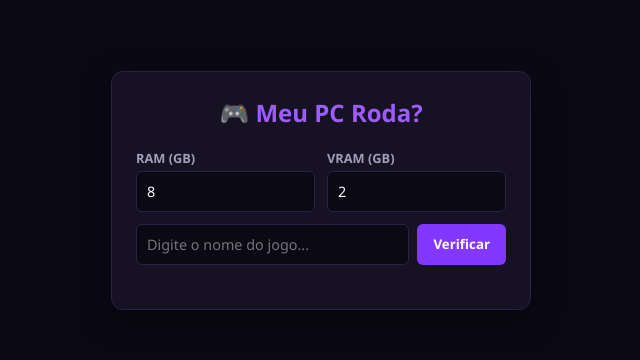
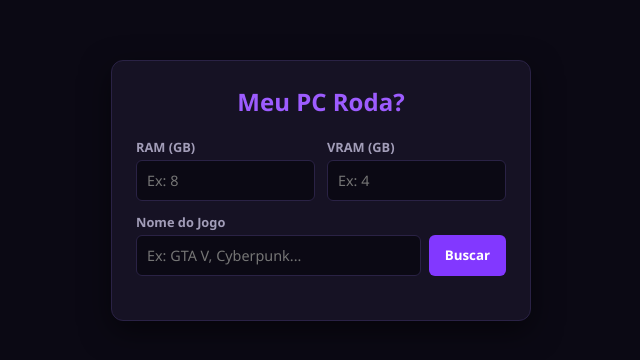
Before and after one commit to Tgfusiei/trabalho-abade, a plain HTML site: page index.html in a window 1280 px wide. Shown: the part 210-570 px from the top of the page, without its empty margins (319-959 px from the left). Drawn offline with Linux system fonts and the light colour scheme.

Commit message:
Atualizar o index.html

```diff
--- a/index.html
+++ b/index.html
@@ -8,38 +8,40 @@
 </head>
 <body>
 
-  <main class="card">
-    <h1>🎮 Meu PC Roda?</h1>
+  <div class="card">
+    <h1>Meu PC Roda?</h1>
 
-    <!-- Hardware do Usuário -->
     <div class="inputs-grid">
       <div class="input-group">
         <label for="ram">RAM (GB)</label>
-        <input type="number" id="ram" value="8" min="1">
+        <input type="number" id="ram" placeholder="Ex: 8" min="1">
       </div>
       <div class="input-group">
         <label for="vram">VRAM (GB)</label>
-        <input type="number" id="vram" value="2" min="1">
+        <input type="number" id="vram" placeholder="Ex: 4" min="0">
       </div>
     </div>
 
-    <!-- Busca de Jogo -->
-    <div class="search-group">
-      <input type="text" id="game-search" placeholder="Digite o nome do jogo..." autocomplete="off">
-      <button id="btn-search">Verificar</button>
+    <div class="input-group">
+      <label for="game-search">Nome do Jogo</label>
+      <div class="search-group">
+        <input type="text" id="game-search" placeholder="Ex: GTA V, Cyberpunk...">
+        <button id="btn-search">Buscar</button>
+      </div>
+      <!-- Texto de erro discreto -->
+      <span id="error-message" class="error-text hidden">Por favor, digite um nome válido.</span>
     </div>
 
-    <!-- Resultado -->
     <div id="result-container" class="result-box hidden">
-      <h2 id="game-title">--</h2>
+      <h2 id="game-title"></h2>
+      <div id="status-badge" class="badge"></div>
       <img id="game-image" src="" alt="Capa do Jogo">
-      <div id="status-badge" class="badge">--</div>
       <div class="requirements">
-        <strong>Requisitos Encontrados:</strong>
-        <p id="game-requirements">--</p>
+        <strong>Requisitos Mínimos:</strong>
+        <p id="game-requirements"></p>
       </div>
     </div>
-  </main>
+  </div>
 
   <script src="script.js"></script>
 </body>
```
